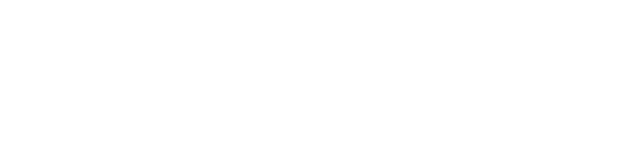
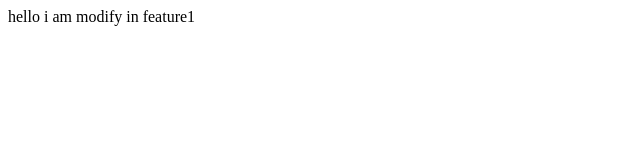
Before and after one commit to Sumit8212/18jan, a plain HTML site: page index.html in a window 1280 px wide. Shown: the whole page, without its empty margins (0-640 px from the left). Drawn offline with Linux system fonts and the light colour scheme.

Commit message:
feature modified

```diff
--- a/index.html
+++ b/index.html
@@ -7,6 +7,6 @@
     <title>Document</title>
 </head>
 <body>
-
+    hello i am modify in feature1
 </body>
 </html>
```
